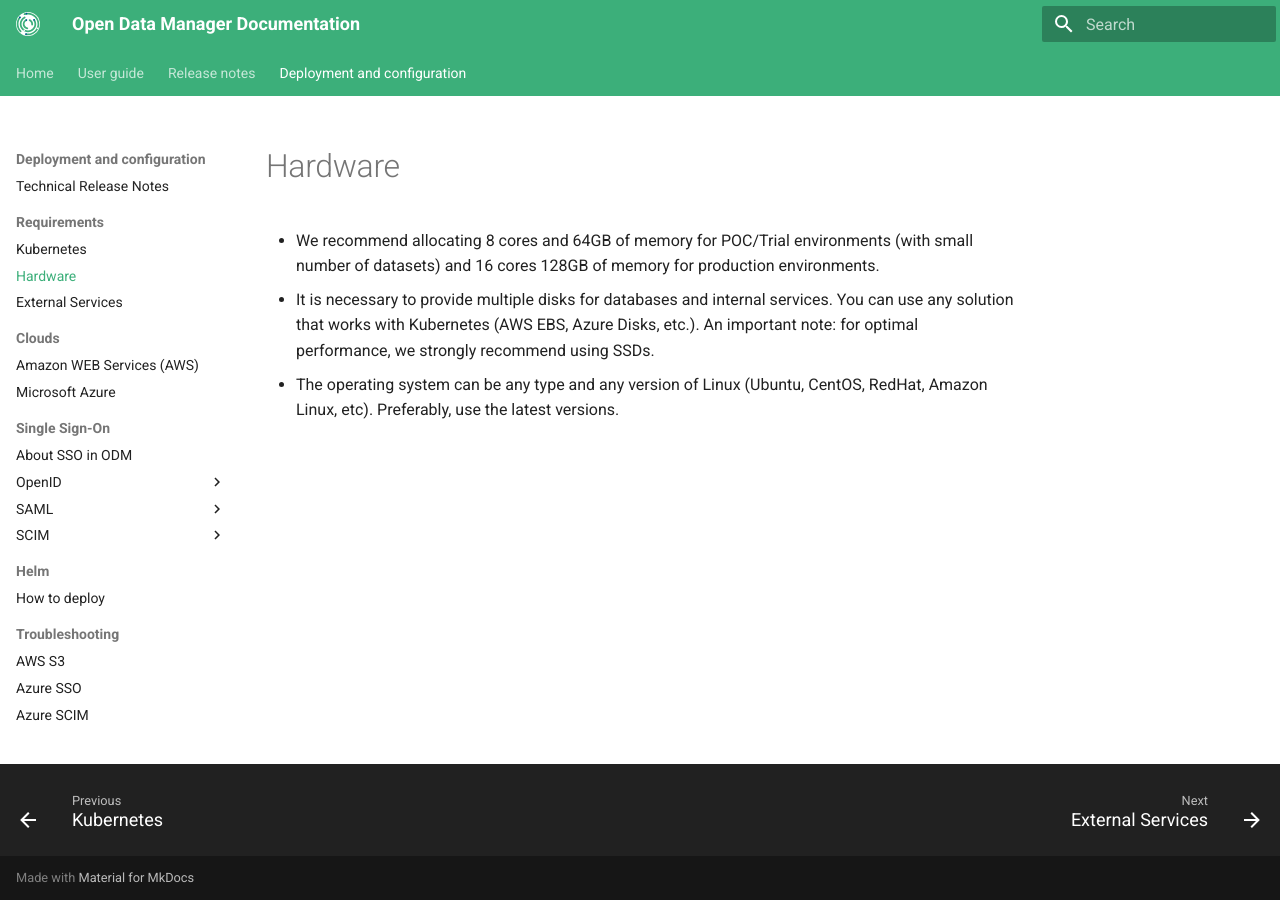
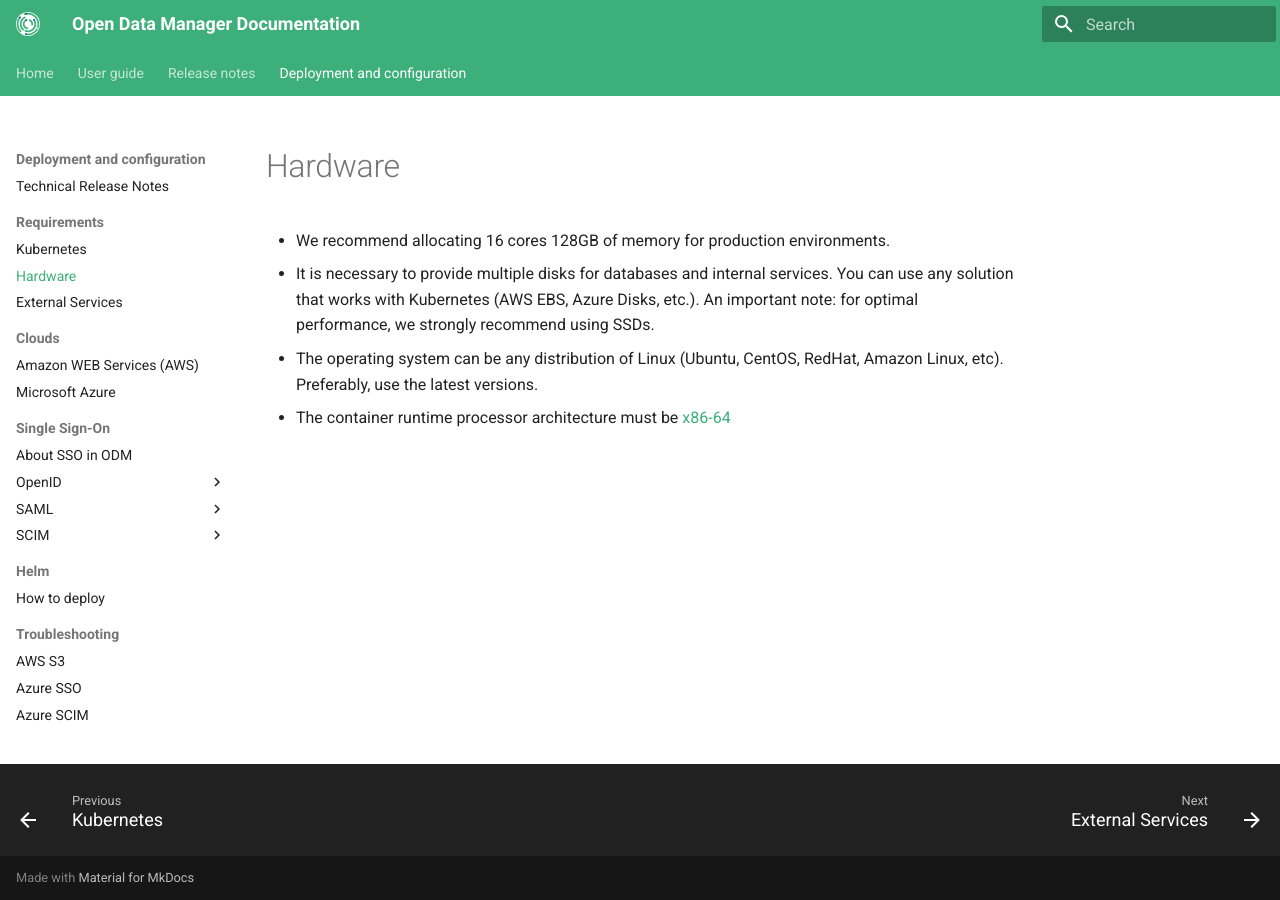
Before and after one commit to genestack/admin-docs, an MkDocs documentation site: the page built from docs/deployment/requirements/hardware.md, in a window 1280 px wide. Built offline with MkDocs 1.6.1 and Material for MkDocs 9.7.7, drawn with Linux system fonts in a browser that asks for light colours; the version menu is left out.

Commit message:
[ODM-11081] Hardware updates

```diff
--- a/docs/deployment/requirements/hardware.md
+++ b/docs/deployment/requirements/hardware.md
@@ -1,5 +1,6 @@
 # Hardware
 
-- We recommend allocating 8 cores and 64GB of memory for POC/Trial environments (with small number of datasets) and 16 cores 128GB of memory for production environments.
+- We recommend allocating 16 cores 128GB of memory for production environments.
 - It is necessary to provide multiple disks for databases and internal services. You can use any solution that works with Kubernetes (AWS EBS, Azure Disks, etc.). An important note: for optimal performance, we strongly recommend using SSDs.
-- The operating system can be any type and any version of Linux (Ubuntu, CentOS, RedHat, Amazon Linux, etc). Preferably, use the latest versions.
+- The operating system can be any distribution of Linux (Ubuntu, CentOS, RedHat, Amazon Linux, etc). Preferably, use the latest versions.
+- The container runtime processor architecture must be [x86-64](https://en.wikipedia.org/wiki/X86-64)
```
